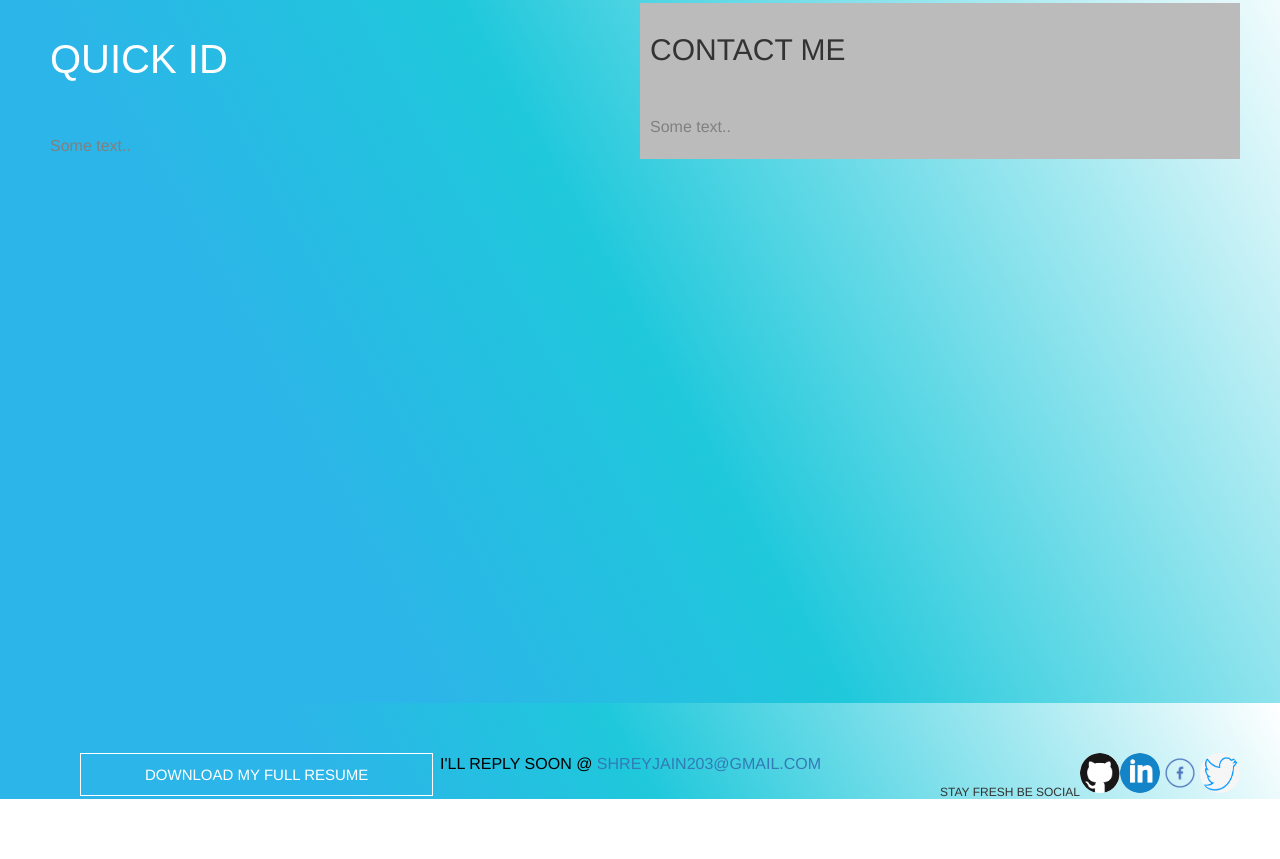
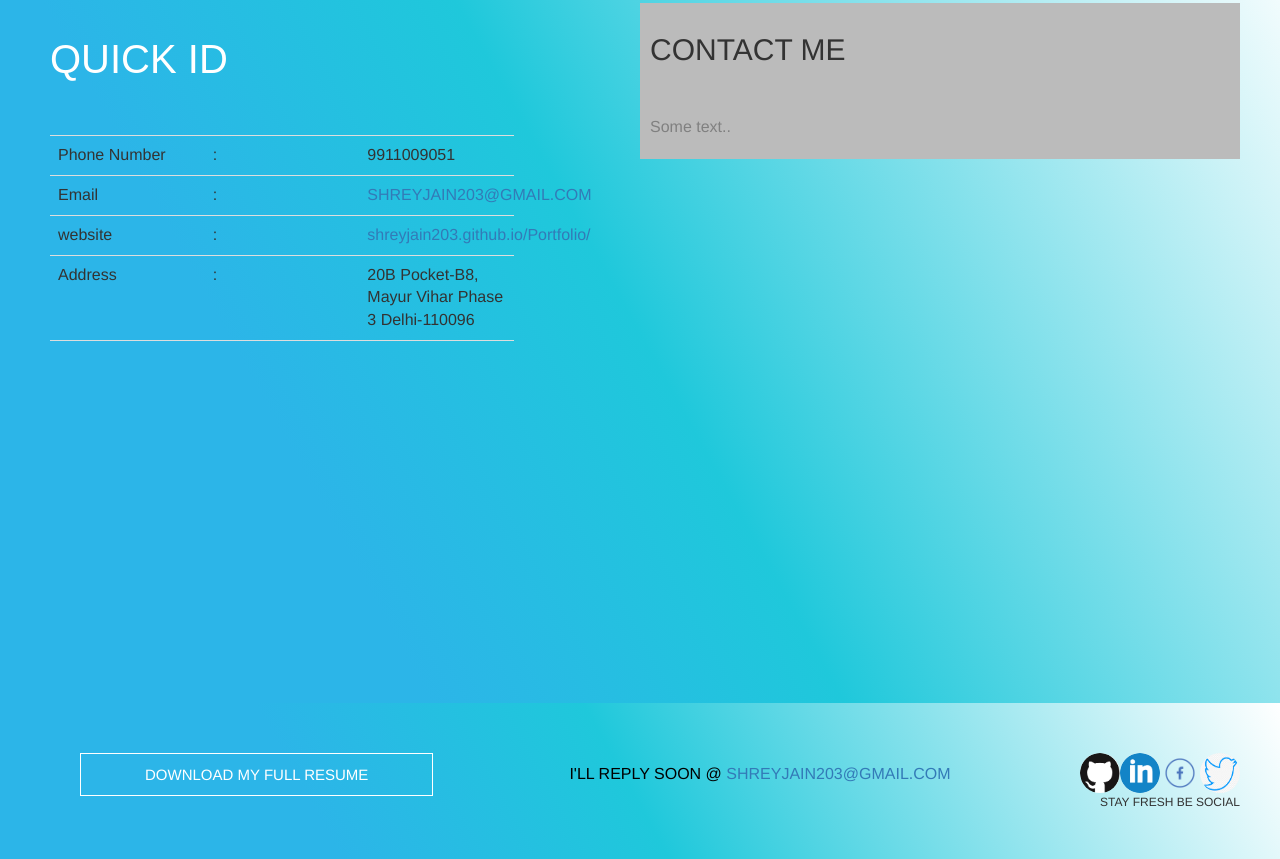
Before and after one commit to Shreyjain203/Portfolio, a plain HTML site: page index.html in a window 1280 px wide. Shown: the part 3297-4156 px from the top of the page. Before the commit the page ends 4106 px from the top, so only its background shows below. Drawn offline with nearby package versions, Linux system fonts and the light colour scheme.

Commit message:
update 1.0

```diff
--- a/index.html
+++ b/index.html
@@ -182,11 +182,16 @@
 					width: 50%;
 					padding: 10px;
 				}
+				table.table{
+					table-layout: fixed;
+					width: 80%;
+				}
 				/*--- page 5 ends --*/
 
 				/*---kinda footer---*/
 				.last
 				{
+					padding-bottom: 40px;
 					background: linear-gradient(241deg, #ffffff 0%, #1fc8db 51%, #2cb5e8 75%);
 				}
 				.inner_of_last
@@ -194,6 +199,9 @@
 					padding-top:50px;
 					margin: 0 auto;
 					max-width: 1200px;
+				}
+				.last_social_media{
+					float: right;
 				}
 				.icons-social-media
 				{
@@ -217,10 +225,13 @@
 				.follow_me
 				{
 					padding-left: 400px;
+					margin-top: 10px;
+					text-align: center;
 					color: black;
 				}
 				.bottom_quote
 				{
+					margin-top: 10px;
 					text-align:right;
 				}
 				/*---kinda footer ends --*/
@@ -308,17 +319,17 @@
 					<div class="column" style="background-color:#aaa;">
 						<h2>HIGH SCHOOL</h2><br>
 						<h4>Vanasthali Public School</h4>
-						<p>C.G.P.A.: 9.0</p>
+						<p>CGPA: 9.0</p>
 					</div>
 					<div class="column" style="background-color:#bbb;">
 						<h2>HIGHER SECONDARY</h2><br>
 						<h4>Vanasthali Public School</h4>
-						<p>Some text..</p>
+						<p>Percentage: 88.6%</p>
 					</div>
 					<div class="column" style="background-color:#ccc;">
 						<h2>B.TECH</h2><br>
 						<h4>Maharaja Agrasen Institute Of Technology</h4>
-						<p>Some text..</p>
+						<p>Current CGPA: 6.84</p>
 					</div>
 
 				</div>
@@ -414,7 +425,36 @@
 			   <div class="end_inner_page">
 						<div class="end_page_column">
 						<h2 class = "h1_others" style="margin-bottom:50px">QUICK ID</h2>
-						<p>Some text..</p>
+						<table class = "table">
+							<tr >
+							  <td>Phone Number</td>
+							  <td>:</td>
+							  <td>9911009051</td>
+							</tr>
+							<tr>
+							  <td>Email</td>
+							  <td>:</td>
+							  <td><a href = "mailto:shreyjain203@gmail.com?subject = Want to connect&body = Hi There,">SHREYJAIN203@GMAIL.COM</a></td>
+							</tr>
+							<tr >
+								<td>website</td>
+								<td>:</td>
+								<td><a href="https://shreyjain203.github.io/Portfolio/">shreyjain203.github.io/Portfolio/</a></td>
+							  </tr>
+							  <tr>
+								<td>Address</td>
+								<td>:</td>
+								<td>20B Pocket-B8,
+									Mayur Vihar Phase 3
+									Delhi-110096
+								</td>
+							  </tr>
+							  <tr>
+								<td></td>
+								<td></td>
+								<td></td>
+							  </tr>
+						  </table>
 					</div>
 					<div class="end_page_column" style="background-color:#bbb;">
 						<h2 style="margin-bottom:50px">CONTACT ME</h2>
@@ -430,25 +470,19 @@
 				<!---- footer --->
 			<div class="last">
 				<div class="inner_of_last">
-
-
 					<!---  Social Media Icons  --->
+					<div class = last_social_media>
 					<a href="https://twitter.com/shrey20031999"><img src="twitter.png" alt="Smiley face" class="icons-social-media" > </img></a>
 					<a href="https://www.facebook.com/profile.php?id=100005959334900"><img src="facebook.png" alt="Smiley face" class="icons-social-media" > </img></a>
 					<a href="https://www.linkedin.com/in/shrey-jain-17b072140/"><img src="linkedin.png" alt="Smiley face" class="icons-social-media" > </img></a>
 					<a href="https://github.com/Shreyjain203"><img src="github.png" alt="Smiley face" class="icons-social-media" > </img></a>
 						<!--- end of social media icons--->
+						</div>
+						<div class = "last_download_button"><a href="SHREY_JAIN_RESUME.docx" download ><button class="button_resume_bottom">DOWNLOAD MY FULL RESUME</button></a></div>
 
-						<a href="SHREY_JAIN_RESUME.docx" download ><button class="button_resume_bottom">DOWNLOAD MY FULL RESUME</button></a>
-
-						<p class="follow_me">I'LL REPLY SOON @ <a href = "mailto:shreyjain203@gmail.com?subject = Want to connect&body = Hi There,">SHREYJAIN203@GMAIL.COM</a></p>
+						<div class = "email"><p class="follow_me">I'LL REPLY SOON @ <a href = "mailto:shreyjain203@gmail.com?subject = Want to connect&body = Hi There,">SHREYJAIN203@GMAIL.COM</a></p></div>
+						<h6 class = "bottom_quote">STAY FRESH BE SOCIAL</h6>
 							</div>
-
-
-
-
-
-				<h6 class = "bottom_quote">STAY FRESH BE SOCIAL</h6>
 			</div>
 
 				<!---- footer ends here --->
```
